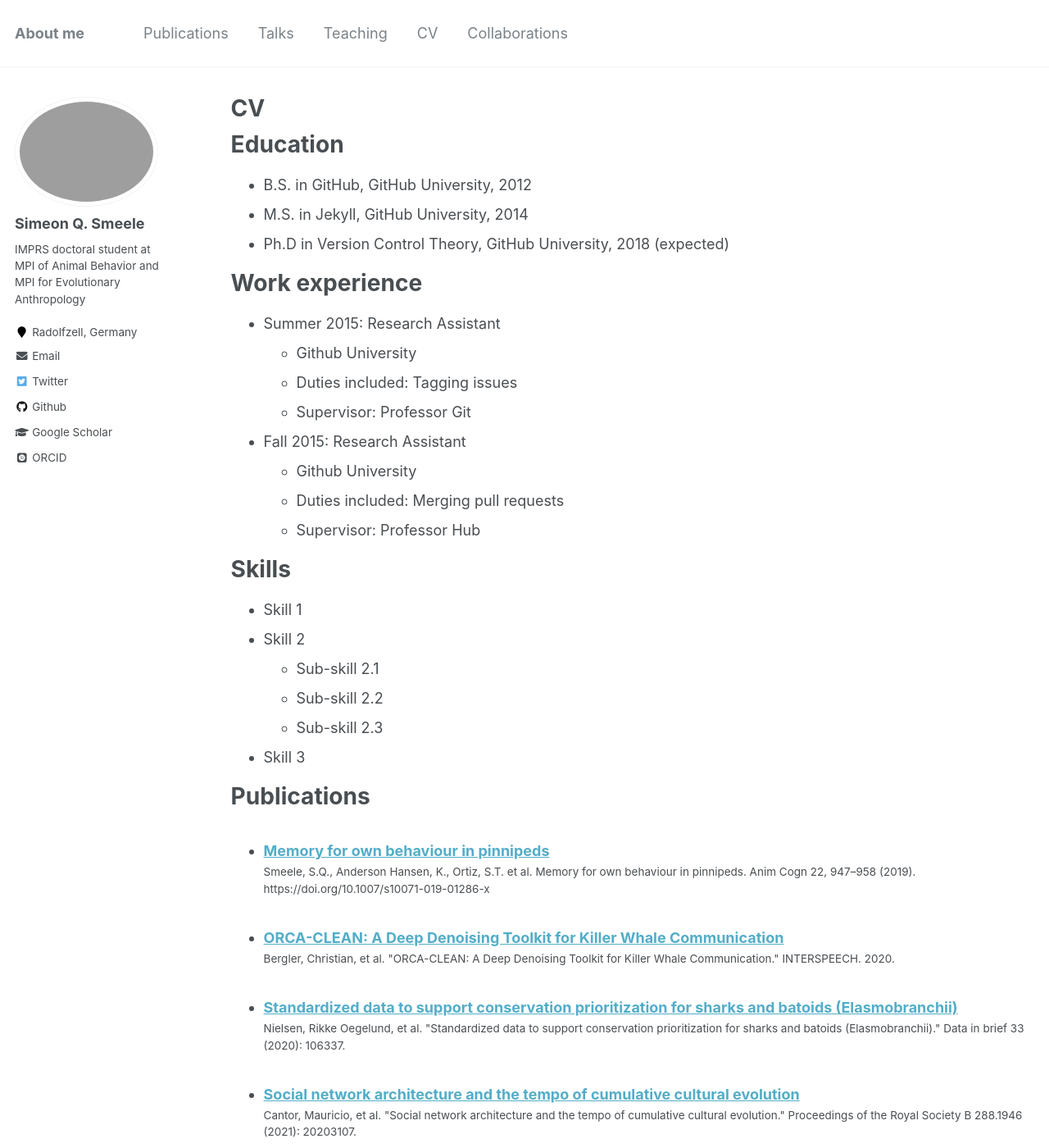
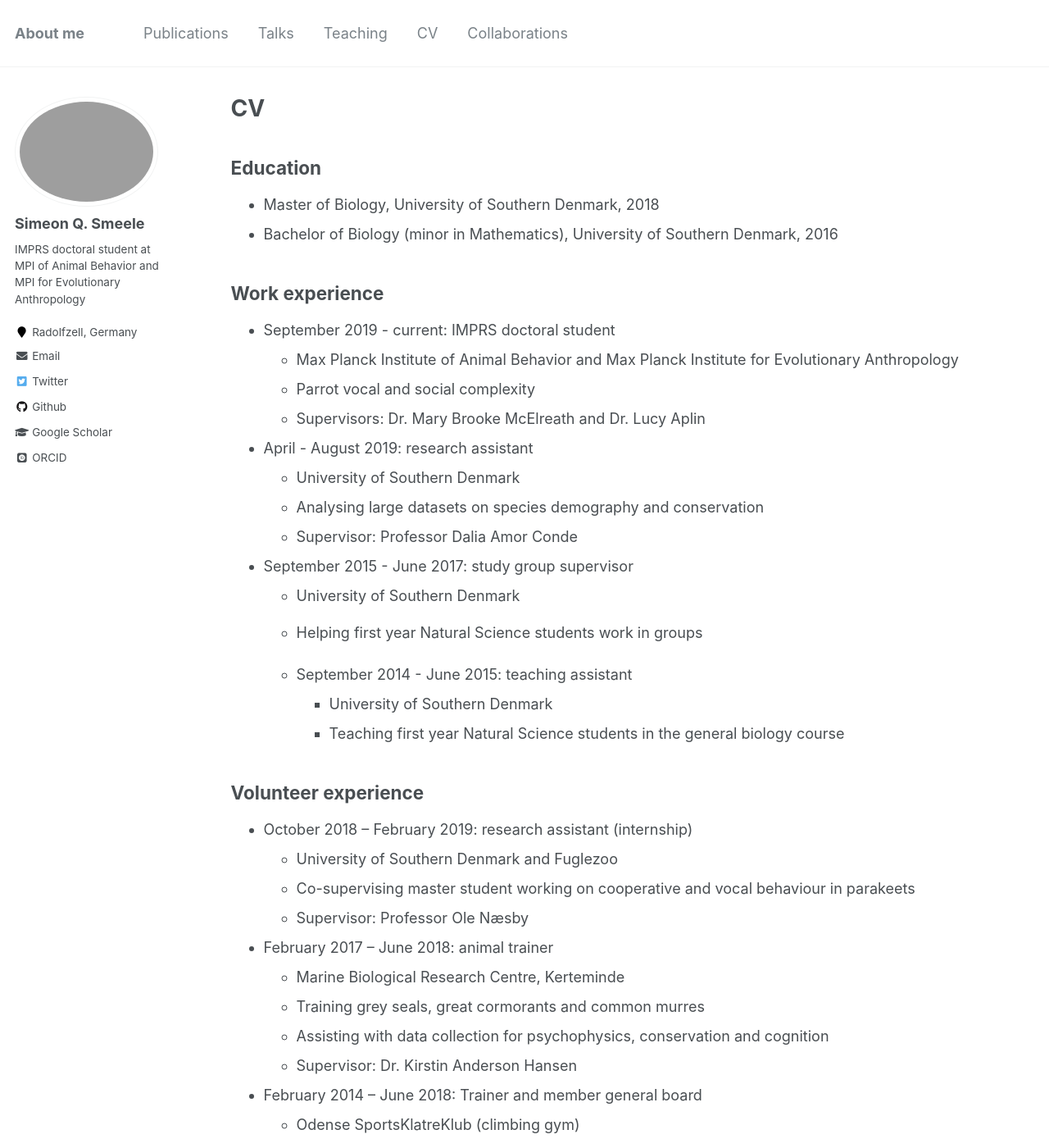
Before and after one commit to simeonqs/simeonqs.github.io, a Jekyll site: the page built from _pages/cv.md, in a window 1280 px wide and 1400 px high. Shown: the whole window at 82% size. Built offline with Jekyll 4.4.1, drawn with Linux system fonts in a browser that asks for light colours; some web fonts are replaced; some of the changed text lies outside the part shown.

Commit message:
Adding CV.

```diff
--- a/_pages/cv.md
+++ b/_pages/cv.md
@@ -9,51 +9,83 @@
 
 {% include base_path %}
 
-Education
-======
-* B.S. in GitHub, GitHub University, 2012
-* M.S. in Jekyll, GitHub University, 2014
-* Ph.D in Version Control Theory, GitHub University, 2018 (expected)
+## Education
 
-Work experience
-======
-* Summer 2015: Research Assistant
-  * Github University
-  * Duties included: Tagging issues
-  * Supervisor: Professor Git
+* Master of Biology, University of Southern Denmark, 2018
+* Bachelor of Biology (minor in Mathematics), University of Southern Denmark, 2016
 
-* Fall 2015: Research Assistant
-  * Github University
-  * Duties included: Merging pull requests
-  * Supervisor: Professor Hub
+## Work experience
 
-Skills
-======
-* Skill 1
-* Skill 2
-  * Sub-skill 2.1
-  * Sub-skill 2.2
-  * Sub-skill 2.3
-* Skill 3
+* September 2019 - current: IMPRS doctoral student
+  * Max Planck Institute of Animal Behavior and Max Planck Institute for Evolutionary Anthropology
+  * Parrot vocal and social complexity
+  * Supervisors: Dr. Mary Brooke McElreath and Dr. Lucy Aplin
 
-Publications
-======
+* April - August 2019: research assistant
+  * University of Southern Denmark
+  * Analysing large datasets on species demography and conservation
+  * Supervisor: Professor Dalia Amor Conde
+
+* September 2015 - June 2017: study group supervisor
+  * University of Southern Denmark
+  * Helping first year Natural Science students work in groups
+
+  * September 2014 - June 2015: teaching assistant
+    * University of Southern Denmark
+    * Teaching first year Natural Science students in the general biology course
+
+## Volunteer experience
+
+* October 2018 – February 2019: research assistant (internship)
+  * University of Southern Denmark and Fuglezoo
+  * Co-supervising master student working on cooperative and vocal behaviour in parakeets
+  * Supervisor: Professor Ole Næsby
+
+* February 2017 – June 2018: animal trainer
+  * Marine Biological Research Centre, Kerteminde
+  * Training grey seals, great cormorants and common murres
+  * Assisting with data collection for psychophysics, conservation and cognition
+  * Supervisor: Dr. Kirstin Anderson Hansen
+
+* February 2014 – June 2018: Trainer and member general board
+  * Odense SportsKlatreKlub (climbing gym)
+  * Training the youth elite team, adult advanced team and schools
+  * Moving the club to new facilities and setting up the new management structure
+
+* February 2014 – June 2014: field assistant
+  * University of Southern Denmark
+  * Collecting data from tit nest boxes
+  * Conducting observational study of great tit foraging behaviour
+
+## Skills
+
+* Languages:
+  * English (fluent)
+  * Dutch (fluent)
+  * Danish (fluent)
+  * German (beginner)
+* Scientific analysis:
+  * Bayesian stats
+  * Programming in R, Python, Matlab, bash
+  * Acoustic analysis
+  * Data visualisation
+* Teaching and supervision
+* Starting collaborations
+
+## Publications
+
   <ul>{% for post in site.publications %}
     {% include archive-single-cv.html %}
   {% endfor %}</ul>
 
-Talks
-======
+## Talks
+
   <ul>{% for post in site.talks %}
     {% include archive-single-talk-cv.html %}
   {% endfor %}</ul>
 
-Teaching
-======
+## Teaching
+
   <ul>{% for post in site.teaching %}
     {% include archive-single-cv.html %}
   {% endfor %}</ul>
-
-Service and leadership
-======
-* Currently signed in to 43 different slack teams
```
